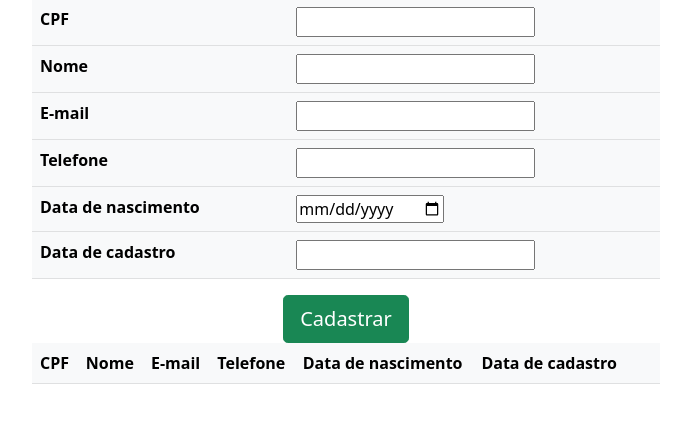
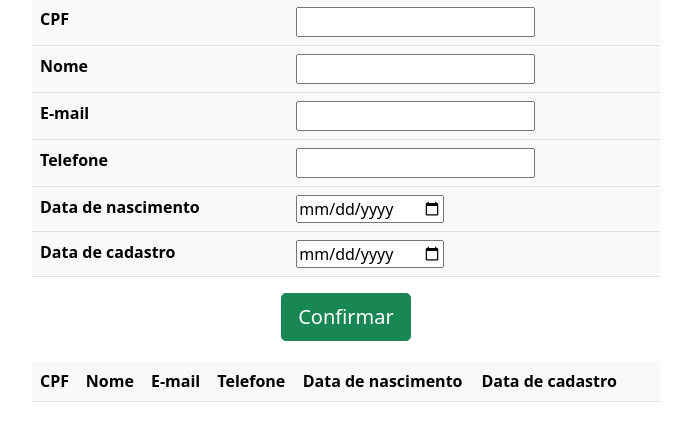
Before and after one commit to gustavofdso/PCS3443, a Django app: page /cliente/ in a window 1280 px wide. Shown: the part 94-535 px from the top of the page, without its empty margins (294-985 px from the left). Run offline with Django 4.2, Linux system fonts and the light colour scheme; data that the repository does not hold is empty.

Commit message:
missing only minor details

```diff
--- a/main/forms.py
+++ b/main/forms.py
@@ -15,8 +15,8 @@ class VendedorCreate(forms.ModelForm):
             'salarioBruto': 'Salário bruto'
         }
         widgets = {
-            'dataNascimento': forms.DateInput(format=('%d/%m/%Y'), attrs={'type': 'date'}),
-            'dataAdmissao': forms.DateInput(format=('%d/%m/%Y'), attrs={'type': 'date'}),
+            'dataNascimento': forms.DateInput(attrs={'type': 'date'}),
+            'dataAdmissao': forms.DateInput(attrs={'type': 'date'})
         }
 
 class ClienteCreate(forms.ModelForm):
@@ -32,7 +32,8 @@ class ClienteCreate(forms.ModelForm):
             'dataCadastro': 'Data de cadastro'
         }
         widgets = {
-            'dataNascimento': forms.DateInput(format=('%d/%m/%Y'), attrs={'type': 'date'}),
+            'dataNascimento': forms.DateInput(attrs={'type': 'date'}),
+            'dataCadastro': forms.DateInput(attrs={'type': 'date'})
         }
 
 class ProdutoCreate(forms.ModelForm):
@@ -58,3 +59,6 @@ class VendaCreate(forms.ModelForm):
             'quantidade': 'Quantidade',
             'precoUnitario': 'Preço unitário'
         }
+        widgets = {
+            'data': forms.DateInput(attrs={'type': 'date'})
+        }
--- a/main/models.py
+++ b/main/models.py
@@ -26,6 +26,7 @@ class Produto(models.Model):
     precoUnitario = models.DecimalField(max_digits = 10, decimal_places = 2)
 
 class Venda(models.Model):
+    id = models.AutoField(primary_key = True)
     CPFVendedor = models.ForeignKey(Vendedor, on_delete = models.CASCADE)
     CPFCliente = models.ForeignKey(Cliente, on_delete = models.CASCADE)
     idProduto = models.ForeignKey(Produto, on_delete = models.CASCADE)
--- a/main/templates/main/cliente.html
+++ b/main/templates/main/cliente.html
@@ -20,8 +20,8 @@
             <td>{{ data.telefone }}</td>
             <td>{{ data.dataNascimento }}</td>
             <td>{{ data.dataCadastro }}</td>
-            <td><a href="update/{{data.CPF}}" class="btn btn-primary" id="{{data.CPF}}">Edit</a></td>
-            <td><a href="delete/{{data.CPF}}" class="btn btn-danger" id="{{data.CPF}}">Delete</a></td>
+            <td><a href="update/{{data.CPF}}" class="btn btn-primary">Edit</a></td>
+            <td><a href="delete/{{data.CPF}}" class="btn btn-danger" onclick="return confirm('Deseja excluir essa linha?');">Delete</a></td>
         </tr>
     {% endfor %}
 {% endblock %}
--- a/main/templates/main/crud.html
+++ b/main/templates/main/crud.html
@@ -6,17 +6,16 @@
             {% csrf_token %}
             <table class="w-50 table table-light" style="border-radius: 10px;">
                 {% for field in form %}
-                <tr>
-                    <th>{{ field.label }}</th>
-                    <td>{{ field }}</td>
-                </tr>
+                    <tr>
+                        <th>{{ field.label }}</th>
+                        <td>{{ field }}</td>
+                    </tr>
                 {% endfor %}
             </table>
-            <button type="submit" class="btn btn-lg btn-success md-5">Cadastrar</button>
+            <button type="submit" class="btn btn-lg btn-success md-5">Confirmar</button>
         </form>
-    </center>
-    <center>
-        <table class="w-50 table table-light" style="border-radius: 10px;">
+
+        <table class="w-50 table table-light" style="border-radius: 10px; margin-top:20px;">
             {% block table %}
             {% endblock %}
         </table>
--- a/main/templates/main/produto.html
+++ b/main/templates/main/produto.html
@@ -16,8 +16,8 @@
             <td>{{ data.nome }}</td>
             <td>{{ data.quantidadeDisponivel }}</td>
             <td>{{ data.precoUnitario }}</td>
-            <td><a href="update/{{data.id}}" class="btn btn-primary" id="{{data.id}}">Edit</a></td>
-            <td><a href="delete/{{data.id}}" class="btn btn-danger" id="{{data.id}}">Delete</a></td>
+            <td><a href="update/{{data.id}}" class="btn btn-primary">Edit</a></td>
+            <td><a href="delete/{{data.id}}" class="btn btn-danger" onclick="return confirm('Deseja excluir essa linha?');";>Delete</a></td>
         </tr>
     {% endfor %}
 {% endblock %}
--- a/main/templates/main/venda.html
+++ b/main/templates/main/venda.html
@@ -2,6 +2,7 @@
 
 {% block table %}
     <tr>
+        <th>Id</th>
         <th>CPF Vendedor</th>
         <th>CPF Cliente</th>
         <th>Id do produto</th>
@@ -14,14 +15,15 @@
 
     {% for data in dataset %}
         <tr>
+            <td>{{ data.id }}</td>
             <td>{{ data.CPFVendedor }}</td>
             <td>{{ data.CPFCliente }}</td>
             <td>{{ data.idProduto }}</td>
             <td>{{ data.data }}</td>
             <td>{{ data.quantidade }}</td>
             <td>{{ data.precoUnitario }}</td>
-            <td><a href="update/{{data.id}}" class="btn btn-primary" id="{{data.id}}">Edit</a></td>
-            <td><a href="delete/{{data.id}}" class="btn btn-danger" id="{{data.id}}">Delete</a></td>
+            <td><a href="update/{{data.id}}" class="btn btn-primary">Edit</a></td>
+            <td><a href="delete/{{data.id}}" class="btn btn-danger" onclick="return confirm('Deseja excluir essa linha?');">Delete</a></td>
         </tr>
     {% endfor %}
 {% endblock %}
--- a/main/templates/main/vendedor.html
+++ b/main/templates/main/vendedor.html
@@ -22,8 +22,8 @@
             <td>{{ data.dataNascimento }}</td>
             <td>{{ data.dataAdmissao }}</td>
             <td>{{ data.salarioBruto }}</td>
-            <td><a href="update/{{data.CPF}}" class="btn btn-primary" id="{{data.CPF}}">Edit</a></td>
-            <td><a href="delete/{{data.CPF}}" class="btn btn-danger" id="{{data.CPF}}">Delete</a></td>
+            <td><a href="update/{{data.CPF}}" class="btn btn-primary">Edit</a></td>
+            <td><a href="delete/{{data.CPF}}" class="btn btn-danger" onclick="return confirm('Deseja excluir essa linha?');">Delete</a></td>
         </tr>
     {% endfor %}
 {% endblock %}
--- a/main/urls.py
+++ b/main/urls.py
@@ -21,6 +21,6 @@ urlpatterns = [
     path('produto/delete/<int:id>', views.produto_delete, name = 'produto-delete'),
 
     path('venda/', views.venda, name = 'venda'),
-    path('venda/update/<int:CPF>', views.venda_update, name = 'venda-update'),
-    path('venda/delete/<int:CPF>', views.venda_delete, name = 'venda-delete'),
+    path('venda/update/<int:id>/', views.venda_update, name = 'venda-update'),
+    path('venda/delete/<int:id>/', views.venda_delete, name = 'venda-delete'),
 ]
--- a/main/views.py
+++ b/main/views.py
@@ -15,10 +15,8 @@ def vendedor(response):
         form = forms.VendedorCreate(response.POST)
         if form.is_valid():
             form.save()
-            return redirect('vendedor')
 
     dataset = models.Vendedor.objects.all()
-
     return render(response, "main/vendedor.html", {"form": form, "dataset": dataset})
 
 def vendedor_update(response, CPF):
@@ -45,10 +43,8 @@ def cliente(response):
         form = forms.ClienteCreate(response.POST)
         if form.is_valid():
             form.save()
-            return redirect('cliente')
 
     dataset = models.Cliente.objects.all()
-
     return render(response, "main/cliente.html", {"form": form, "dataset": dataset})
 
 def cliente_update(response, CPF):
@@ -75,10 +71,8 @@ def produto(response):
         form = forms.ProdutoCreate(response.POST)
         if form.is_valid():
             form.save()
-            return redirect('produto')
 
     dataset = models.Produto.objects.all()
-
     return render(response, "main/produto.html", {"form": form, "dataset": dataset})
 
 def produto_update(response, id):
@@ -105,14 +99,12 @@ def venda(response):
         form = forms.VendaCreate(response.POST)
         if form.is_valid():
             form.save()
-            return redirect('venda')
 
     dataset = models.Venda.objects.all()
-
     return render(response, "main/venda.html", {"form": form, "dataset": dataset})
 
-def venda_update(response, CPF):
-    try: venda = models.Venda.objects.get(CPF = CPF)
+def venda_update(response, id):
+    try: venda = models.Venda.objects.get(id = id)
     except models.Venda.DoesNotExist: return redirect('venda')
     form = forms.VendaCreate(response.POST or None, instance = venda)
     if form.is_valid():
@@ -121,8 +113,8 @@ def venda_update(response, CPF):
 
     return render(response, "main/crud.html", {"form": form})
 
-def venda_delete(response, CPF):
-    try: venda = models.Venda.objects.get(CPF = CPF)
+def venda_delete(response, id):
+    try: venda = models.Venda.objects.get(id = id)
     except models.Venda.DoesNotExist: return redirect('venda')
     venda.delete()
     return redirect('venda')
--- a/mysite/settings.py
+++ b/mysite/settings.py
@@ -104,7 +104,7 @@ AUTH_PASSWORD_VALIDATORS = [
 # Internationalization
 # https://docs.djangoproject.com/en/4.0/topics/i18n/
 
-LANGUAGE_CODE = 'en-us'
+LANGUAGE_CODE = 'pt-br'
 
 TIME_ZONE = 'UTC'
 
@@ -122,3 +122,7 @@ STATIC_URL = 'static/'
 # https://docs.djangoproject.com/en/4.0/ref/settings/#default-auto-field
 
 DEFAULT_AUTO_FIELD = 'django.db.models.BigAutoField'
+
+USE_L10N = False
+
+DATE_FORMAT = "d/m/Y"
```
Also changed, not shown: main/templates/main/base.html (+1 -7 lines), README.md, db.sqlite3.
